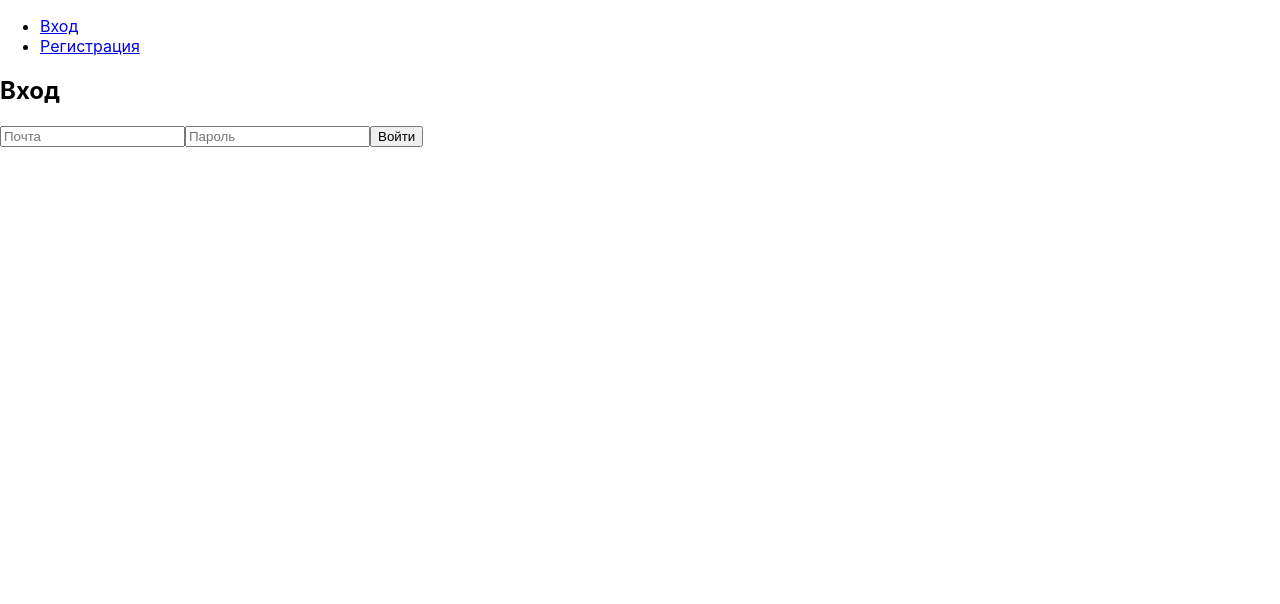
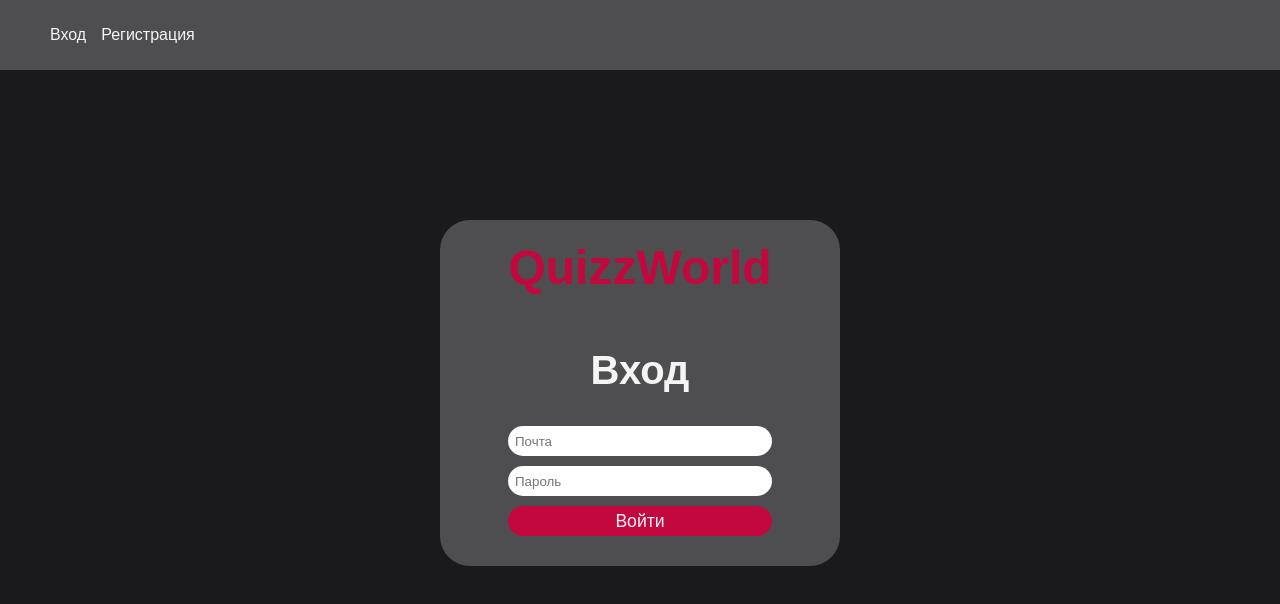
Before and after one commit to spitegod/quizz-world, a React (Create React App) app: page /login in a window 1280 px wide. Shown: the top 604 px of the page. Built offline with nearby package versions, Linux system fonts and the light colour scheme.

Commit message:
Minimal styles created and minor edits made to markup

```diff
--- a/src/App.css
+++ b/src/App.css
@@ -1,38 +1,89 @@
-.App {
-  text-align: center;
+:root {
+  --background-color-main: #1A1A1D;
+  --element-color-main: #4E4E50;
+  --font-color-main: whitesmoke;
+  --font-color-hover: #B4B4B4;
+  --font-color-logo: #C3073F;
+  --font-color-logo-hover: #950740;
 }
 
-.App-logo {
-  height: 40vmin;
-  pointer-events: none;
+body {
+  font-family: Arial, Helvetica, sans-serif;
+  color: var(--font-color-main);
+  background-color: var(--background-color-main);
+  margin: 0;
+  padding: 0;
 }
 
-@media (prefers-reduced-motion: no-preference) {
-  .App-logo {
-    animation: App-logo-spin infinite 20s linear;
-  }
+nav {
+  background-color: var(--element-color-main);
+  padding: 10px;
 }
 
-.App-header {
-  background-color: #282c34;
-  min-height: 100vh;
+nav ul {
+  list-style: none;
+  display: flex;
+  gap: 15px;
+}
+
+nav a {
+  text-decoration: none;
+  color: var(--font-color-main);
+  transition: 0.2s ease;
+}
+
+nav a:hover {
+  color: var(--font-color-hover);
+}
+
+.login-container, .register-container {
   display: flex;
   flex-direction: column;
   align-items: center;
-  justify-content: center;
-  font-size: calc(10px + 2vmin);
-  color: white;
+  margin: 150px auto 0 auto;
+  padding-bottom: 30px;
+  background-color: var(--element-color-main);
+  max-width: 400px;
+  border-radius: 30px;
 }
 
-.App-link {
-  color: #61dafb;
+.h1-logo {
+  color: var(--font-color-logo);
+  font-size: 3rem;
+  margin: 20px;
 }
 
-@keyframes App-logo-spin {
-  from {
-    transform: rotate(0deg);
-  }
-  to {
-    transform: rotate(360deg);
-  }
+.h2-type-of-enter {
+  font-size: 2.5rem;
 }
+
+form {
+  display: flex;
+  flex-direction: column;
+  gap: 10px;
+}
+
+input {
+  width: 250px;
+  height: 30px;
+  border: none;
+  border-radius: 30px;
+  padding: 0 7px 0 7px;
+}
+
+.button-enter {
+  height: 30px;
+  padding: 5px 0 5px 0;
+  border: none;
+  border-radius: 30px;
+  background-color: var(--font-color-logo);
+  color: var(--font-color-main);
+  font-family: Arial, Helvetica, sans-serif;
+  font-size: 1.1rem;
+  transition: 0.2s ease;
+}
+
+.button-enter:hover {
+  background-color: var(--font-color-logo-hover);
+  cursor: pointer;
+}
--- a/src/components/Login.js
+++ b/src/components/Login.js
@@ -11,8 +11,9 @@ function Login() {
     };
 
     return (
-        <div>
-            <h2>Вход</h2>
+        <div className="login-container">
+            <h1 className="h1-logo">QuizzWorld</h1>
+            <h2 className="h2-type-of-enter">Вход</h2>
             <form onSubmit={handleSubmit}>
                 <input
                   type="email"
@@ -28,7 +29,7 @@ function Login() {
                   onChange={(e) => setPassword(e.target.value)}
                   required
                 />
-                <button type="submit">Войти</button>
+                <button type="submit" className="button-enter">Войти</button>
             </form>
         </div>
     );
--- a/src/components/Register.js
+++ b/src/components/Register.js
@@ -11,8 +11,9 @@ function Register() {
     };
 
     return (
-        <div>
-            <h2>Регистрация</h2>
+        <div className="register-container">
+            <h1 className="h1-logo">QuizzWorld</h1>
+            <h2 className="h2-type-of-enter">Регистрация</h2>
             <form onSubmit={handleSubmit}>
                 <input
                   type="email"
@@ -28,7 +29,7 @@ function Register() {
                   onChange={(e) => setPassword(e.target.value)}
                   required
                 />
-                <button type="submit">Зарегистрироваться</button>
+                <button type="submit" className="button-enter">Зарегистрироваться</button>
             </form>
         </div>
     );
```
